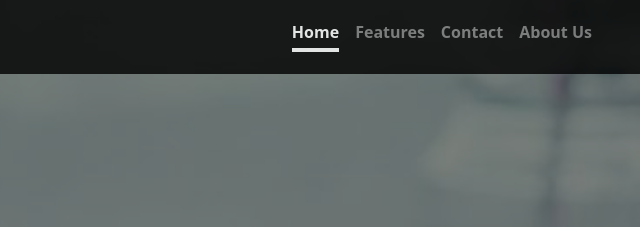
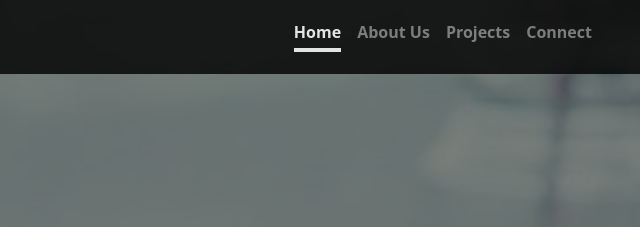
Before and after one commit to Marvellous012/portfolio, a plain HTML site: page index.html in a window 1280 px wide. Shown: the top 227 px of the page, 640-1280 px from the left. Drawn offline with nearby package versions, Linux system fonts and the light colour scheme.

Commit message:
fixed the absolute path

```diff
--- a/index.html
+++ b/index.html
@@ -35,10 +35,11 @@
       <div>
         <h3 class="float-md-start text-center">Portfolio</h3>
           <nav class="nav nav-masthead justify-content-center float-md-end">
-            <a class="nav-link active" aria-current="page" href="#home">Home</a>
-            <a class="nav-link" href="#features">Features</a>
-            <a class="nav-link" href="#about-us">Contact</a>
+            <a class="nav-link active" aria-current="page" href="#">Home</a>
             <a class="nav-link" href="#about-us">About Us</a>
+            <a class="nav-link" href="#features">Projects</a>
+            <a class="nav-link" href="#connect">Connect </a>
+
           </nav>
       </div>
     </header>
@@ -166,7 +167,7 @@
       </div>
     </section>
 
-    <section>
+    <section id="connect">
       <div class="container p-5">
         <div class="card p-3">
           <div class="card-body px-5 text-center">
```
